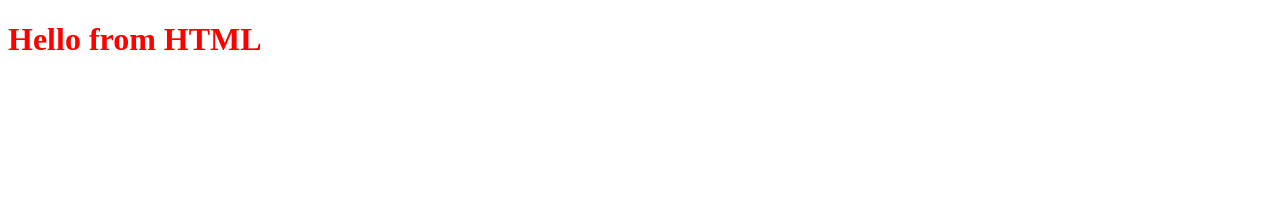
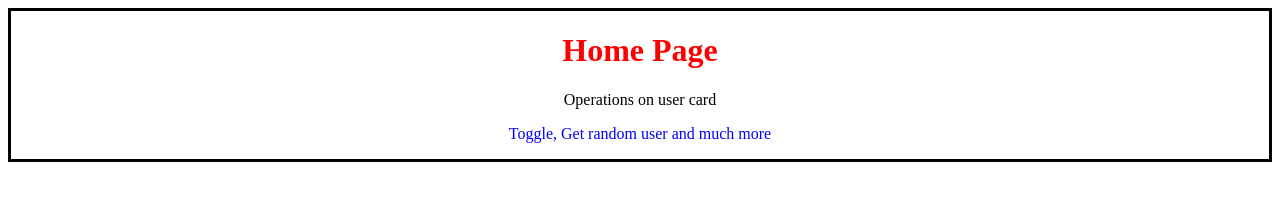
Before and after one commit to maliha2206/Node.JS, a website: page frontend/index.html in a window 1280 px wide. Drawn offline with Linux system fonts and the light colour scheme.

Commit message:
created home page

```diff
--- a/frontend/index.css
+++ b/frontend/index.css
@@ -1,3 +1,19 @@
 h1 {
     color: red;
 }
+
+#home-intro{
+    text-align: center;
+    border:3px;
+    border-color:black;
+    border-style: solid;
+    border: 3px solid black;
+}
+
+#p2{
+    color: blue;
+}
+
+#home-intro:hover{
+    background-color: rgba(227, 167, 147, 0.807);
+}
--- a/frontend/index.html
+++ b/frontend/index.html
@@ -7,7 +7,10 @@
     <link rel="stylesheet" href="index.css">
 </head>
 <body>
-    <h1>Hello from HTML</h1>
+    <div id ="home-intro">
+    <h1>Home Page</h1>
+    <p id = "p1">Operations on user card</p>
+    <p id = "p2">Toggle, Get random user and much more</p>
     <script src="index.js"></script>
 </body>
 </html>
--- a/frontend/index.js
+++ b/frontend/index.js
@@ -1,2 +1,2 @@
 console.log("Hello from JS");
-alert("Hello from JS");
+// alert("Hello from JS");
```
